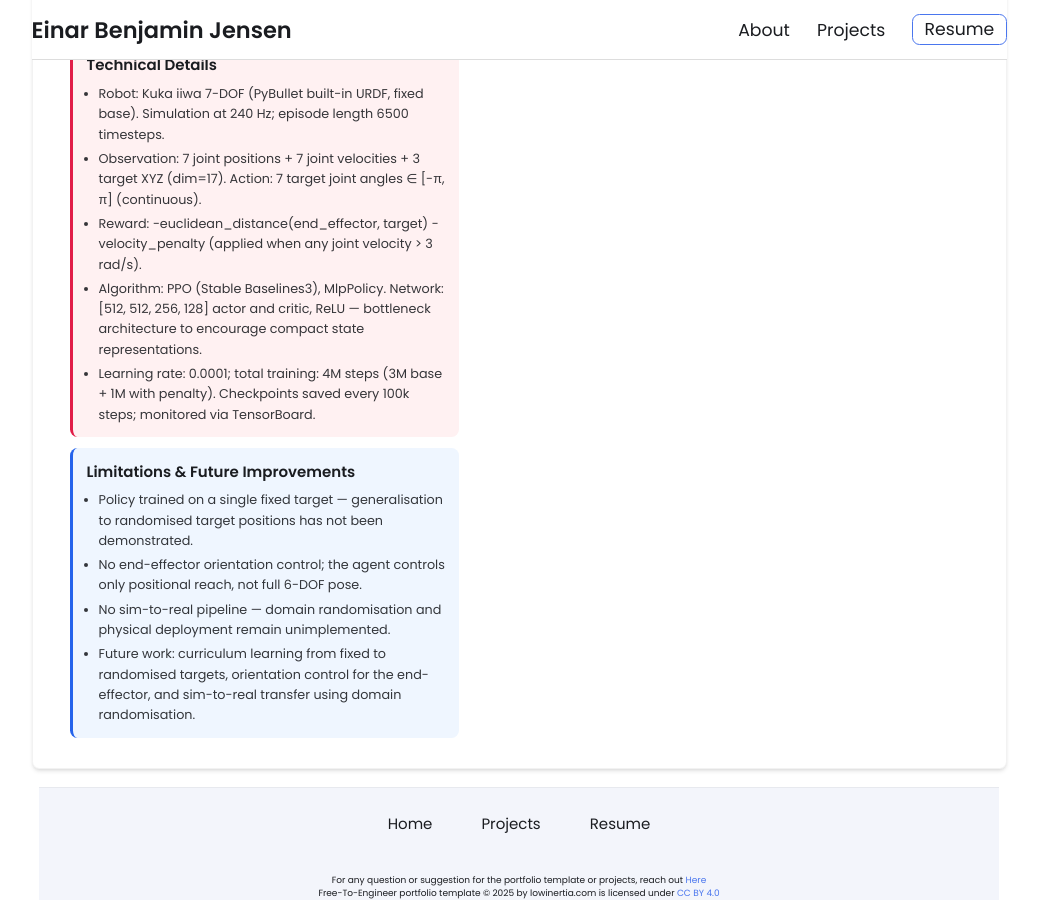
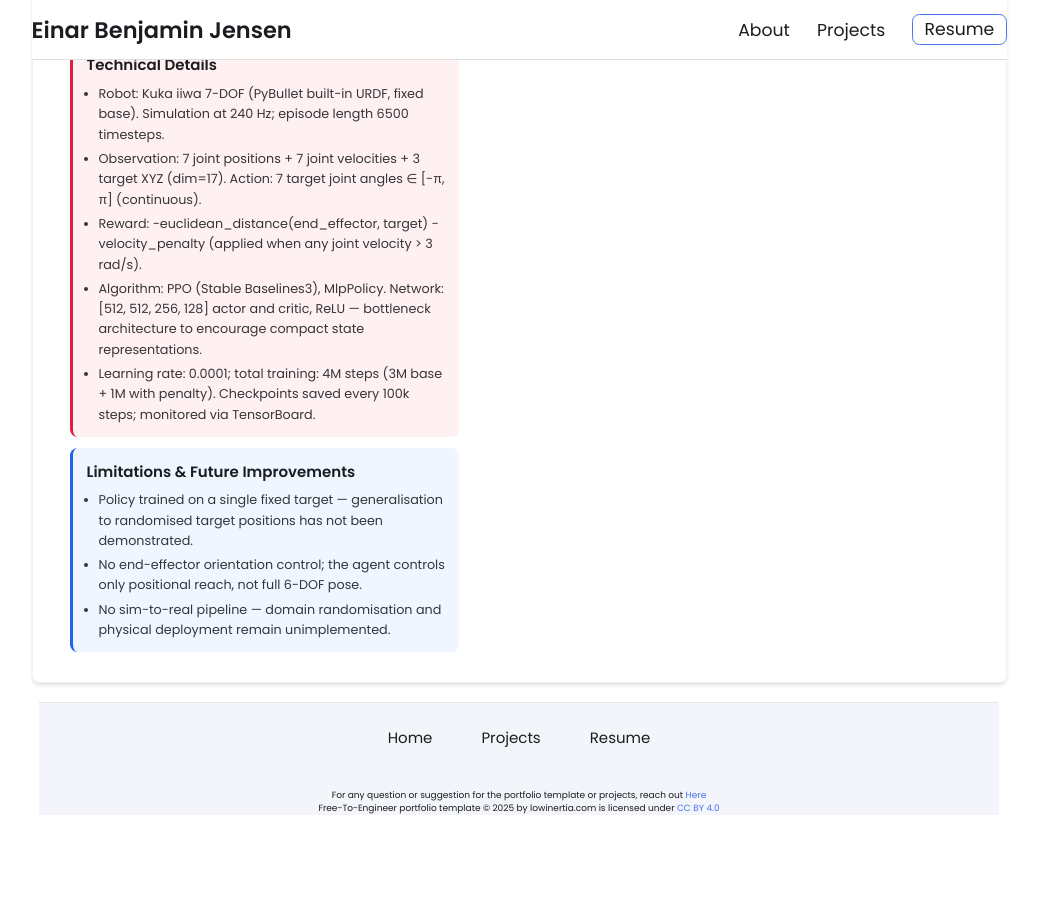
Before and after one commit to ebj17/ebj17.github.io, a Jekyll site: the page built from _projects/rl-serial-chain-manipulator/index.md, in a window 1280 px wide and 900 px high, scrolled down 1340 px. Shown: the whole window, without its empty margins (121-1159 px from the left). Built offline with Jekyll 4.4.1, drawn with Linux system fonts in a browser that asks for light colours; after the commit the page ends 2155 px from its top, so only the background shows below that.

Commit message:
Remove future work bullet from RL project limitations
Co-Authored-By: Claude Sonnet 4.6 <noreply@anthropic.com>

```diff
--- a/_projects/rl-serial-chain-manipulator/index.md
+++ b/_projects/rl-serial-chain-manipulator/index.md
@@ -54,7 +54,6 @@ limitations:                   # blue box — known constraints and future direc
   - Policy trained on a single fixed target — generalisation to randomised target positions has not been demonstrated.
   - No end-effector orientation control; the agent controls only positional reach, not full 6-DOF pose.
   - No sim-to-real pipeline — domain randomisation and physical deployment remain unimplemented.
-  - "Future work: curriculum learning from fixed to randomised targets, orientation control for the end-effector, and sim-to-real transfer using domain randomisation."
 
 # ── GALLERY ──────────────────────────────────────────────────────────────────
 # Drop any image named gallery-1.jpg, gallery-2.jpg, gallery-3.jpg etc. into
```
